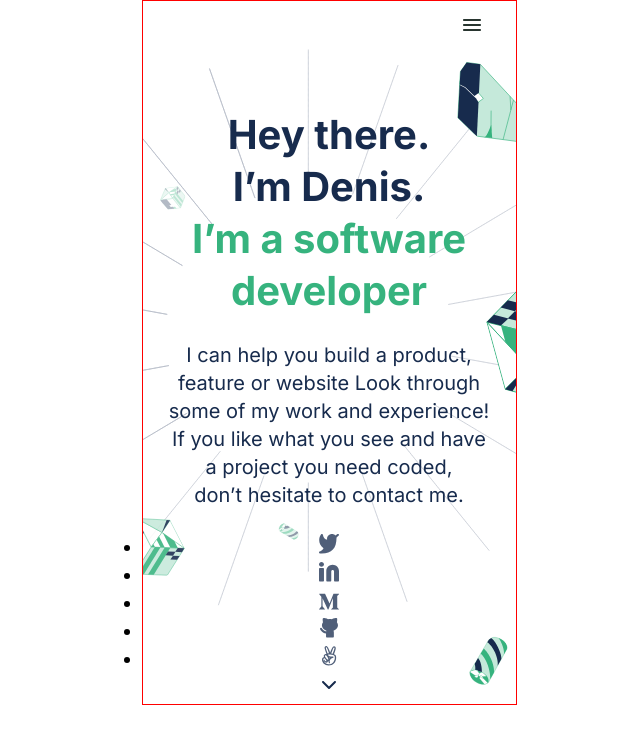
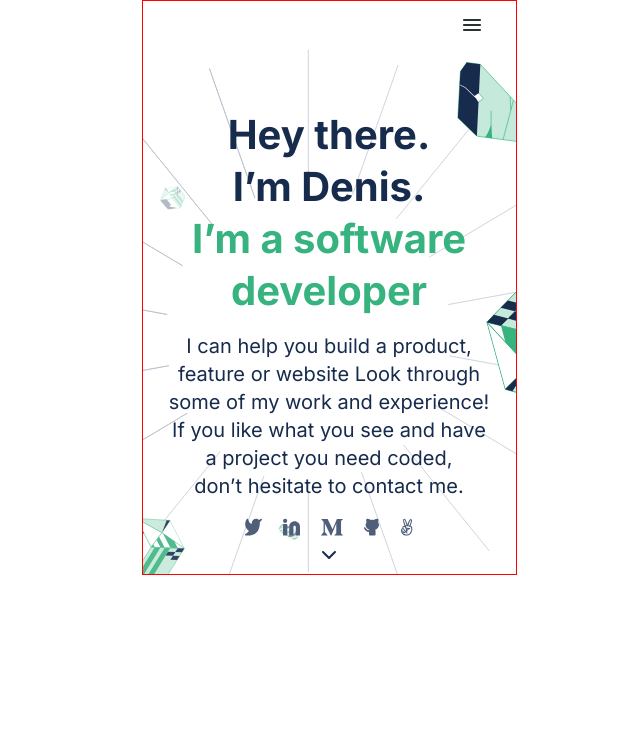
Before and after one commit to dd-obua/Mic-1-1-Portfolio, a website: page index.html in a window 1280 px wide. Shown: the whole page, without its empty margins (311-951 px from the left). Drawn offline with Linux system fonts and the light colour scheme.

Commit message:
Style social links

```diff
--- a/css/styles.css
+++ b/css/styles.css
@@ -58,6 +58,21 @@ h1 {
 
 .advert {
   line-height: 2.8rem;
-  padding: 2.4rem;
+  padding: 1.5rem 2.4rem;
   color: #172b4d;
 }
+
+.social__links {
+  display: flex;
+  justify-content: space-between;
+  align-items: center;
+  padding: 0 10.2rem;
+}
+
+.social__link {
+  list-style: none;
+}
+
+.social__link img {
+  height: 1.8rem;
+}
```
